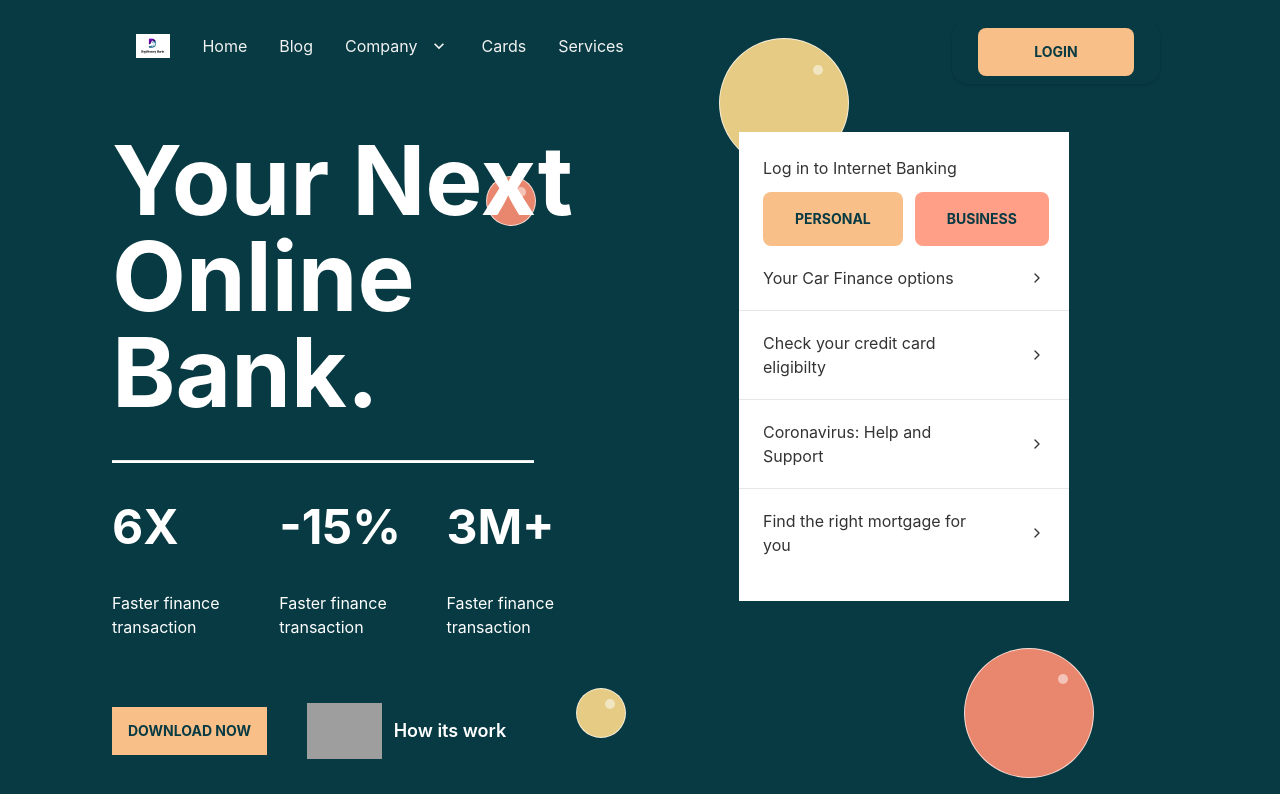
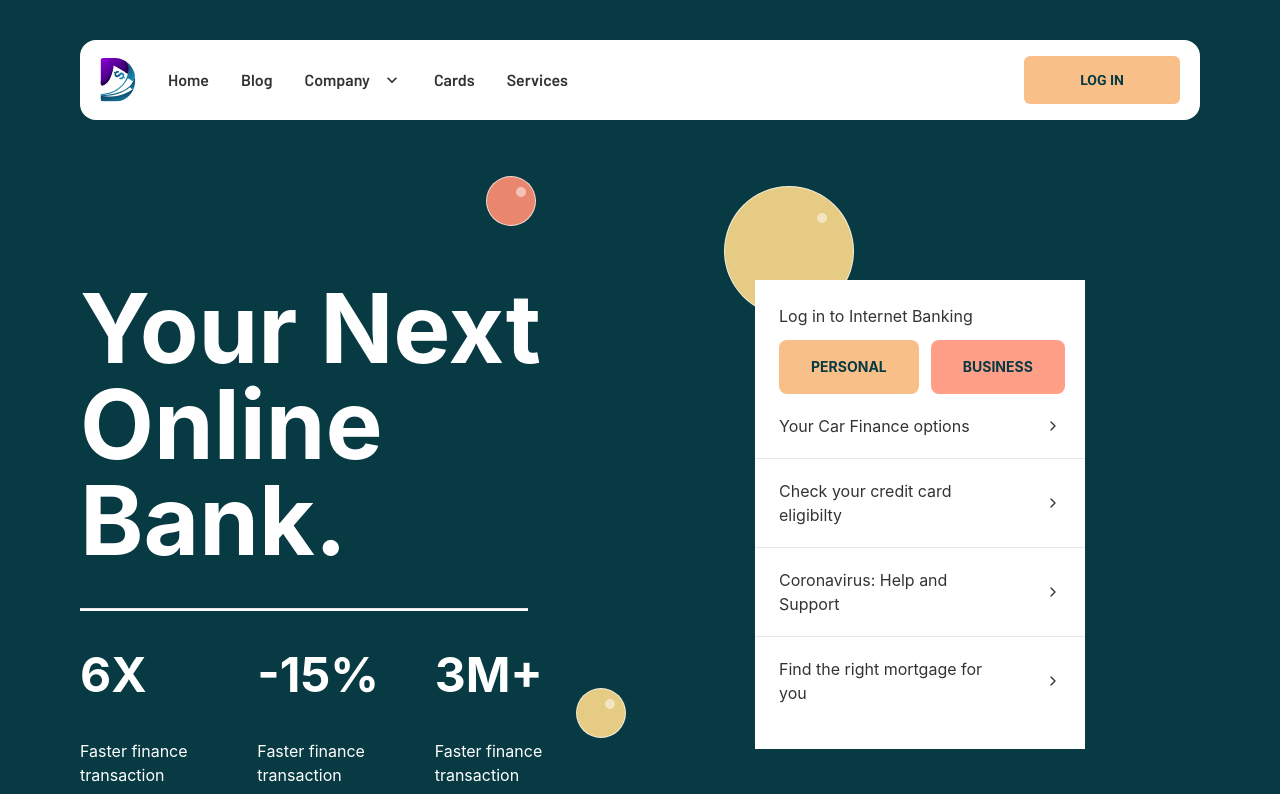
Before and after one commit to azizurrahman-zero/digimoney-bank_client-side, a React (Create React App) app: page / in a window 1280 px wide. Shown: the top 794 px of the page. Built offline with nearby package versions, Linux system fonts and the light colour scheme; no server answers; grey boxes are pictures that could not be loaded.

Commit message:
Menu Done

```diff
--- a/src/App.css
+++ b/src/App.css
@@ -1,7 +1,25 @@
-.slick-arrow,.slick-next,.slick-dots{
+@import url("https://fonts.googleapis.com/css2?family=Barlow:wght@400;600&family=Roboto:wght@400;700&display=swap");
+
+/* custom fonts */
+.font-barlow {
+  font-family: "Barlow", sans-serif;
+}
+
+.font-roboto {
+  font-family: "Roboto", sans-serif;
+}
+
+.slick-arrow,
+.slick-next,
+.slick-dots {
   display: none !important;
 }
-.slick-slider{
+
+/* menubar */
+.slick-slider {
   margin-bottom: 0 !important;
+}
 
+.logo:hover {
+  background-color: transparent;
 }
--- a/src/Shared/Menubar.js
+++ b/src/Shared/Menubar.js
@@ -1,58 +1,89 @@
 import { signOut } from "firebase/auth";
 import React from "react";
 import { useAuthState } from "react-firebase-hooks/auth";
-import Logo from '../assets/images/logo/logo.png'
-
+import Logo from "../assets/images/logo/logo.svg";
 import { Link } from "react-router-dom";
 import auth from "../firebase.init";
+import "../App.css";
 
 const Menubar = () => {
   const [user] = useAuthState(auth);
 
-
   const logout = () => {
     signOut(auth);
-
   };
 
-
-  const menuItem = <>
-    <li><Link to="/home"><img className="h-6" src={Logo} alt="" /></Link></li>
-    <li><Link to="/">Home</Link></li>
-
-    <li><Link to="/blog">Blog</Link></li>
-
-    <li className=' z-50' tabindex="0">
-        <a>
+  const menuItem = (
+    <>
+      <li>
+        <Link to="/home" className="p-0 mr-4 logo">
+          <img className="max-w-none w-9" src={Logo} alt="logo" />
+        </Link>
+      </li>
+      <li>
+        <Link to="/" className="font-semibold font-barlow py-0">
+          Home
+        </Link>
+      </li>
+      <li>
+        <Link to="/blog" className="font-semibold font-barlow py-0">
+          Blog
+        </Link>
+      </li>
+      <li className="z-50 font-semibold font-barlow py-0" tabIndex="0">
+        <Link to="#" className="py-0">
           Company
-          <svg className="fill-current" xmlns="http://www.w3.org/2000/svg" width="20" height="20" viewBox="0 0 24 24"><path d="M7.41,8.58L12,13.17L16.59,8.58L18,10L12,16L6,10L7.41,8.58Z"/></svg>
-        </a>
-        <ul className="p-2 ">
-          <li><Link to="/about">About Us</Link></li>
-          <li><Link to="/team">Team</Link></li>
+          <svg
+            className="fill-current"
+            xmlns="http://www.w3.org/2000/svg"
+            width="20"
+            height="20"
+            viewBox="0 0 24 24"
+          >
+            <path d="M7.41,8.58L12,13.17L16.59,8.58L18,10L12,16L6,10L7.41,8.58Z" />
+          </svg>
+        </Link>
+        <ul className="px-4 pt-6 pb-4 bg-white">
+          <li>
+            <Link to="/about" className="font-semibold font-barlow py-2">
+              About Us
+            </Link>
+          </li>
+          <li>
+            <Link to="/team" className="font-semibold font-barlow py-2">
+              Team
+            </Link>
+          </li>
         </ul>
       </li>
-
-    <li><Link to="/cards">Cards</Link></li>
-    <li><Link to="/services">Services</Link></li>
-
+      <li>
+        <Link to="/cards" className="font-semibold font-barlow py-0">
+          Cards
+        </Link>
+      </li>
+      <li>
+        <Link to="/services" className="font-semibold font-barlow py-0">
+          Services
+        </Link>
+      </li>
       {user && (
         <li>
-          <li><Link to="/dashboard">Dashboard</Link></li>
+          <li>
+            <Link to="/dashboard" className="font-semibold font-barlow py-0">
+              Dashboard
+            </Link>
+          </li>
         </li>
       )}
-
-
-
     </>
-
+  );
 
   return (
     <div>
-      <div className="navbar bg-[#073A42]  text-[#F2F2F2]">
+      <div className="navbar bg-[#ffff] text-[#323232] rounded-2xl py-4 px-5">
         <div className="navbar-start ">
           <div className="dropdown">
-            <label tabindex="0" className="btn btn-ghost lg:hidden">
+            <label tabIndex="0" className="btn btn-ghost lg:hidden">
               <svg
                 xmlns="http://www.w3.org/2000/svg"
                 className="h-5 w-5"
@@ -69,36 +100,33 @@ const Menubar = () => {
               </svg>
             </label>
             <ul
-              tabindex="0"
+              tabIndex="0"
               className="menu menu-compact dropdown-content mt-3 p-2 shadow bg-primary text-accent rounded-box w-52"
             >
               {menuItem}
-
             </ul>
           </div>
-
-          <ul className="menu hidden lg:flex menu-horizontal p-0">{menuItem}</ul>
+          <ul className="menu hidden lg:flex menu-horizontal p-0">
+            {menuItem}
+          </ul>
         </div>
-
         <div className="navbar-end">
-
-          <ul
-              tabindex="0"
-              className="menu menu-compact dropdown-content mt-3 p-2 shadow  text-accent rounded-box w-52"
-            >
-
-<li className="justify-center items-center">
+          <ul>
+            <li>
               {user ? (
                 <button onClick={logout} className="btn btn-ghost capitalize">
                   Sign Out
                 </button>
               ) : (
-          <Link className="btn btn-primary px-14 border-none bg-[#F8BF88] text-[#073A42] font-bold" to="/login">Login</Link>
+                <Link
+                  className="btn btn-primary px-14 border-none rounded-md bg-[#F8BF88] hover:bg-[#f8be88c1] text-[#073A42] font-bold font-roboto"
+                  to="/login"
+                >
+                  Log In
+                </Link>
               )}
             </li>
           </ul>
-
-
         </div>
       </div>
     </div>
--- a/src/pages/Landingpage/Header.js
+++ b/src/pages/Landingpage/Header.js
@@ -1,79 +1,117 @@
-import React from 'react';
-import Menubar from '../../Shared/Menubar';
-import BankAdvantage from './BankAdvantage';
-import {FiChevronRight} from 'react-icons/fi'
+import React from "react";
+import Menubar from "../../Shared/Menubar";
+import BankAdvantage from "./BankAdvantage";
+import { FiChevronRight } from "react-icons/fi";
 
 const Header = () => {
   return (
-        <header className='bg-[rgb(7,58,66)] min-h-screen lg:px-28  px-4'>
-            <div className='walpaper'>
-
-            <div><span className='dot'></span> </div>
-            <div><span className='dot'></span> </div>
-
+    <header className="bg-[rgb(7,58,66)] min-h-screen lg:px-20 px-4 pt-10">
+      <div className="walpaper">
+        <div>
+          <span className="dot"></span>{" "}
+        </div>
+        <div>
+          <span className="dot"></span>{" "}
+        </div>
       </div>
       <Menubar />
-            <div className='grid md:grid-cols-2 relative z-50    mt-4 lg:mt-10'>
-                 <div className=' '>
-                    <h1 className='text-white text-4xl lg:text-8xl font-bold'>Your Next <br /> Online Bank.</h1>
-                    <hr className='h-[3px] w-[80%] my-10 bg-white' />
-                    <div className='grid grid-cols-3 lg:w-[95%]'>
+      <div className="grid md:grid-cols-2 relative z-50 mt-4 lg:mt-40">
+        <div className=" ">
+          <h1 className="text-white text-4xl lg:text-8xl font-bold">
+            Your Next <br /> Online Bank.
+          </h1>
+          <hr className="h-[3px] w-[80%] my-10 bg-white" />
+          <div className="grid grid-cols-3 lg:w-[95%]">
             <BankAdvantage advantage="Faster finance transaction" score="6X" />
-                        <BankAdvantage advantage="Faster finance transaction" score="-15%" />
+            <BankAdvantage
+              advantage="Faster finance transaction"
+              score="-15%"
+            />
             <BankAdvantage advantage="Faster finance transaction" score="3M+" />
           </div>
-                    <div className='mt-16 flex relative z-50 items-center gap-x-3 lg:gap-x-10'>
-                    <button className='btn btn-primary  py-3 rounded-none h-auto text-[#073A42] bg-[#F8BF88] border-none font-bold'>Download Now</button>
-                    <div className='flex items-center gap-x-3 '>
-                       <img className='h-14' src="https://cdn.picpng.com/icon/play-icon-free-wallpaper-vector-65968.png" alt="" />
-                       <span className='text-white font-semibold text-lg'>How its work</span>
+          <div className="mt-16 flex relative z-50 items-center gap-x-3 lg:gap-x-10">
+            <button className="btn btn-primary  py-3 rounded-none h-auto text-[#073A42] bg-[#F8BF88] border-none font-bold">
+              Download Now
+            </button>
+            <div className="flex items-center gap-x-3 ">
+              <img
+                className="h-14"
+                src="https://cdn.picpng.com/icon/play-icon-free-wallpaper-vector-65968.png"
+                alt=""
+              />
+              <span className="text-white font-semibold text-lg">
+                How its work
+              </span>
             </div>
           </div>
         </div>
-                 <div className='header-left my-20 lg:my-0'>
-                     <div className='bg-white banking   w-[330px] py-6 mx-auto'>
-                        <div className='px-6'>
-                        <p className='text-md'>Log in to Internet Banking</p>
-                        <div className='flex gap-x-3 my-3'>
-                            <button className='btn btn-primary px-8 py-3 h-auto text-[#073A42] bg-[#F8BF88] border-none font-bold'>Personal</button>
-                            <button className='btn btn-primary px-8 py-5 h-auto bg-[#FF9F88] border-none text-[#073A42] font-bold'>Business</button>
+        <div className="header-left my-20 lg:my-0">
+          <div className="bg-white banking   w-[330px] py-6 mx-auto">
+            <div className="px-6">
+              <p className="text-md">Log in to Internet Banking</p>
+              <div className="flex gap-x-3 my-3">
+                <button className="btn btn-primary px-8 py-3 h-auto text-[#073A42] bg-[#F8BF88] border-none font-bold">
+                  Personal
+                </button>
+                <button className="btn btn-primary px-8 py-5 h-auto bg-[#FF9F88] border-none text-[#073A42] font-bold">
+                  Business
+                </button>
               </div>
             </div>
 
-                        <p className='my-5 flex items-center justify-between px-6'><span className='w-9/12'>Your Car Finance  options </span> <FiChevronRight /></p>
+            <p className="my-5 flex items-center justify-between px-6">
+              <span className="w-9/12">Your Car Finance options </span>{" "}
+              <FiChevronRight />
+            </p>
             <hr />
-                        <p className='my-5 flex items-center justify-between px-6'><span className='w-9/12'>Check your credit card eligibilty </span> <FiChevronRight /></p>
+            <p className="my-5 flex items-center justify-between px-6">
+              <span className="w-9/12">Check your credit card eligibilty </span>{" "}
+              <FiChevronRight />
+            </p>
             <hr />
-                        <p className='my-5 flex items-center justify-between px-6'><span className='w-9/12'>Coronavirus: Help and Support </span> <FiChevronRight /></p>
+            <p className="my-5 flex items-center justify-between px-6">
+              <span className="w-9/12">Coronavirus: Help and Support </span>{" "}
+              <FiChevronRight />
+            </p>
             <hr />
-                        <p className='my-5 flex items-center justify-between px-6'><span className='w-9/12'>Find the right mortgage for you </span> <FiChevronRight /></p>
-
-
+            <p className="my-5 flex items-center justify-between px-6">
+              <span className="w-9/12">Find the right mortgage for you </span>{" "}
+              <FiChevronRight />
+            </p>
           </div>
           <div className="wraper">
-                        <div><span className='dot'></span> </div>
-                        <div><span className='dot'></span> </div>
+            <div>
+              <span className="dot"></span>{" "}
+            </div>
+            <div>
+              <span className="dot"></span>{" "}
+            </div>
           </div>
         </div>
       </div>
 
+      <div className="grid md:grid-cols-3 lg:mt-96 pb-20 lg:pb-0 mt-52">
+        <div className="banner-bottom">
+          <img
+            className=" mx-auto"
+            src="https://www.thecentralamericangroup.com/wp-content/uploads/2018/10/Man-Transparent.png"
+            alt=""
+          />
+        </div>
+        <div className="flex justify-center items-center">
+          <hr className="bg-white  w-[80%] mx-auto h-[1px]" />
+        </div>
+        <div className="flex items-center mt-10 lg:mt-0">
+          <div>
+            <p className="text-lg text-gray-300">Improve your finances</p>
 
-            <div className='grid md:grid-cols-3 lg:mt-96 pb-20 lg:pb-0 mt-52'>
-                <div className='banner-bottom'>
-                  <img className=' mx-auto' src="https://www.thecentralamericangroup.com/wp-content/uploads/2018/10/Man-Transparent.png" alt="" />
-                </div>
-                <div className='flex justify-center items-center'>
-                    <hr className='bg-white  w-[80%] mx-auto h-[1px]' />
-                </div>
-                <div className='flex items-center mt-10 lg:mt-0'>
-                    <div>
-                    <p className='text-lg text-gray-300'>Improve your finances</p>
-
-                    <h1 className='text-3xl text-white font-semibold mt-2'>100% flexible online banking platform that gives you more total finance control</h1>
+            <h1 className="text-3xl text-white font-semibold mt-2">
+              100% flexible online banking platform that gives you more total
+              finance control
+            </h1>
           </div>
         </div>
       </div>
-
     </header>
   );
 };
```
Lines whose indentation alone changed are shown as unchanged.
